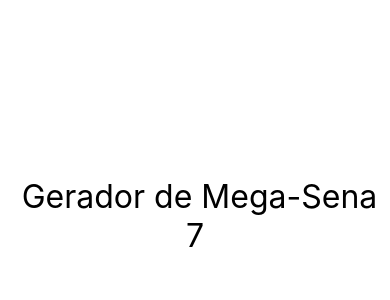
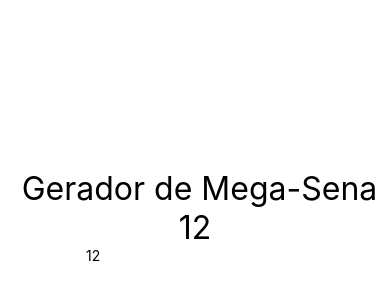
Before and after one commit to gabibecker/ReactNative, a React Native app: screen / in a window 390 px wide. Shown: the part 206-506 px from the top of the page. Built offline with nearby package versions, Linux system fonts and the light colour scheme.

Commit message:
Componente de Classe: Estado

```diff
--- a/src/App.tsx
+++ b/src/App.tsx
@@ -27,7 +27,7 @@
 
 export default () => (
     <SafeAreaView style={style.App}>
-        <Mega qtdNumeros={7}/>
+        <Mega qtdNumeros={12}/>
         {/* <FlexBoxV4/> */}
         {/* <FlexBoxV3/> */}
         {/* <FlexBox1></FlexBox1> */}
--- a/src/components/mega/Mega.tsx
+++ b/src/components/mega/Mega.tsx
@@ -1,11 +1,28 @@
 import React, {Component} from "react";
-import { Text } from "react-native";
+import { Text, TextInput } from "react-native";
 import estilo from "../estilo";
 
 export default class Mega extends Component {
+
+    state = {
+        qtdNumeros: this.props.qtdNumeros
+    };
+
+    alterarQtdNumero(qtde) {
+        this.setState({qtdeNumeros: qtde})
+    }
+
     render () {
+
         return (
-            <Text style = {estilo.fontG}> Gerador de Mega-Sena {this.props.qtdNumeros}</Text>
+            <>
+            <Text style = {estilo.fontG}> Gerador de Mega-Sena {this.state.qtdNumeros}</Text>
+            <TextInput
+            placeholder="Qtde de Números"
+            value = {this.state.qtdNumeros}
+            onChange={this.alterarQtdNumero}
+            />
+            </>
         );
     }
 }
```
